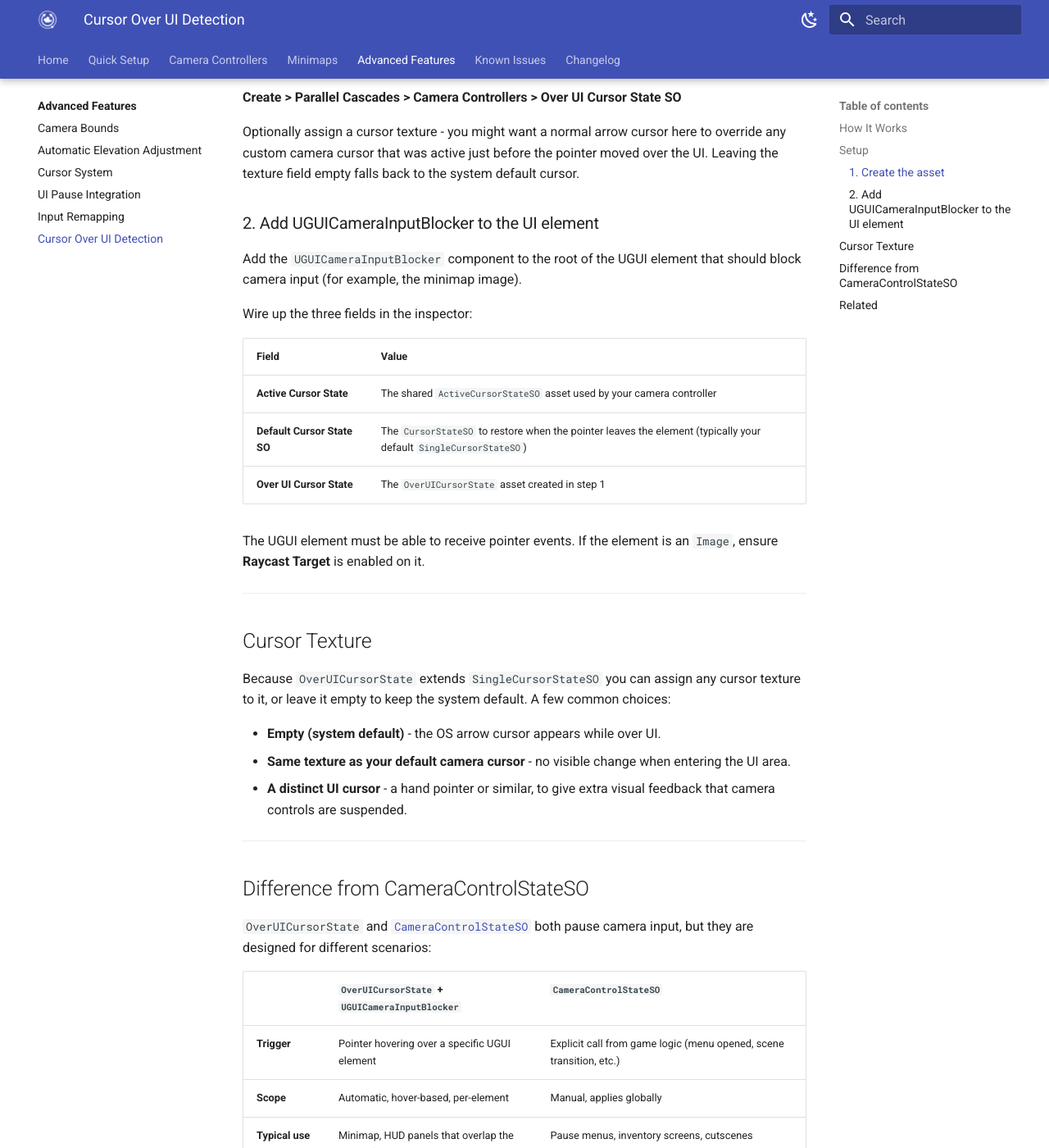
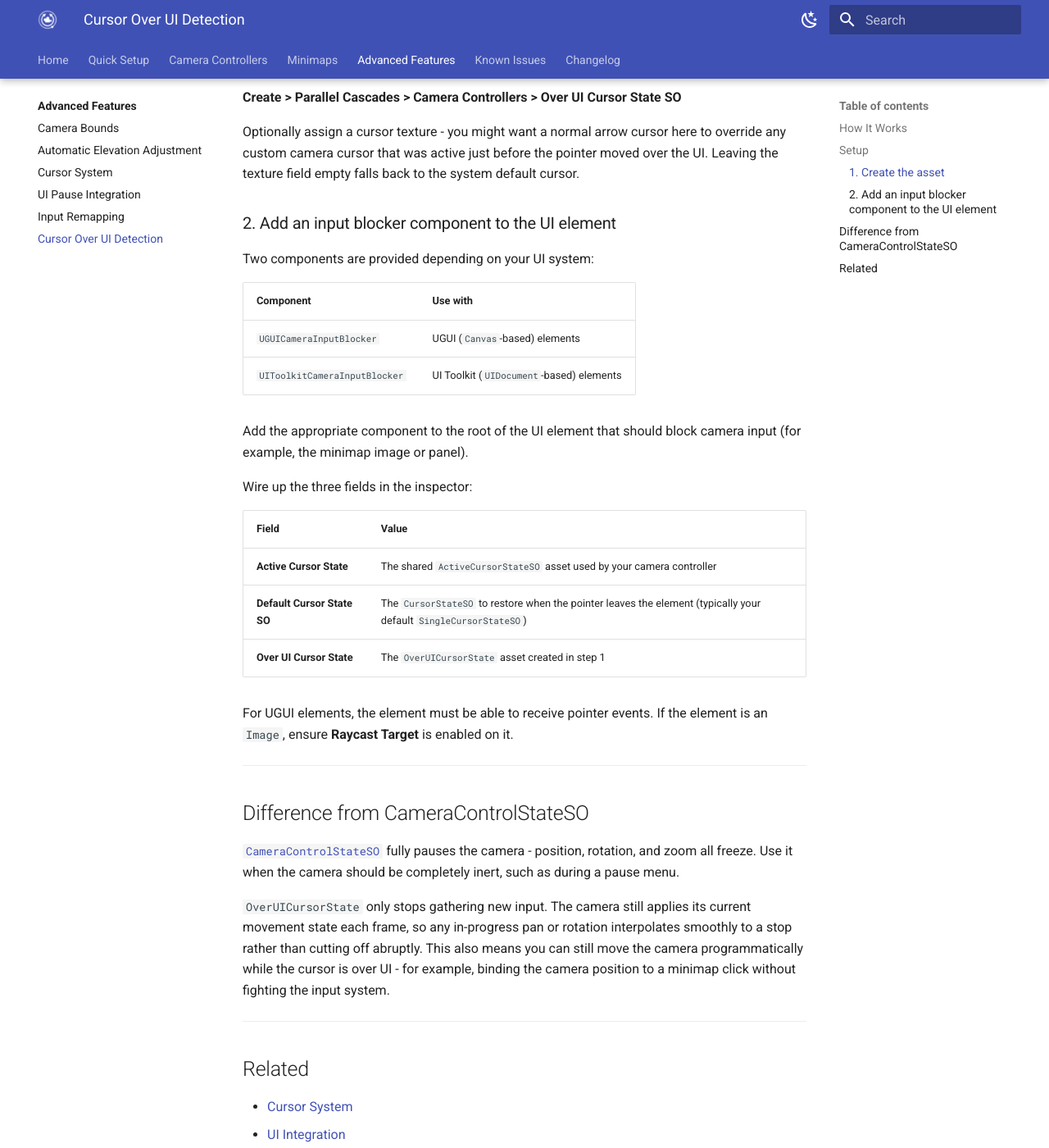
Before and after one commit to Parallel-Cascades/strategy-camera-controllers-docs, an MkDocs documentation site: the page built from docs/advanced/cursor-over-ui-state.md, in a window 1280 px wide and 1400 px high, scrolled down 895 px. Shown: the whole window at 82% size. Built offline with MkDocs 1.6.1 and Material for MkDocs 9.7.7, drawn with Linux system fonts in a browser that asks for light colours; the version menu is left out; some of the changed text lies outside the part shown.

Commit message:
over ui cursor state documentation complete

```diff
--- a/docs/advanced/cursor-over-ui-state.md
+++ b/docs/advanced/cursor-over-ui-state.md
@@ -31,9 +31,16 @@
 
 Optionally assign a cursor texture - you might want a normal arrow cursor here to override any custom camera cursor that was active just before the pointer moved over the UI. Leaving the texture field empty falls back to the system default cursor.
 
-### 2. Add UGUICameraInputBlocker to the UI element
+### 2. Add an input blocker component to the UI element
 
-Add the `UGUICameraInputBlocker` component to the root of the UGUI element that should block camera input (for example, the minimap image).
+Two components are provided depending on your UI system:
+
+| Component | Use with |
+|---|---|
+| `UGUICameraInputBlocker` | UGUI (`Canvas`-based) elements |
+| `UIToolkitCameraInputBlocker` | UI Toolkit (`UIDocument`-based) elements |
+
+Add the appropriate component to the root of the UI element that should block camera input (for example, the minimap image or panel).
 
 Wire up the three fields in the inspector:
 
@@ -43,29 +50,15 @@
 | **Default Cursor State SO** | The `CursorStateSO` to restore when the pointer leaves the element (typically your default `SingleCursorStateSO`) |
 | **Over UI Cursor State** | The `OverUICursorState` asset created in step 1 |
 
-The UGUI element must be able to receive pointer events. If the element is an `Image`, ensure **Raycast Target** is enabled on it.
-
----
-
-## Cursor Texture
-
-Because `OverUICursorState` extends `SingleCursorStateSO` you can assign any cursor texture to it, or leave it empty to keep the system default. A few common choices:
-
-- **Empty (system default)** - the OS arrow cursor appears while over UI.
-- **Same texture as your default camera cursor** - no visible change when entering the UI area.
-- **A distinct UI cursor** - a hand pointer or similar, to give extra visual feedback that camera controls are suspended.
+For UGUI elements, the element must be able to receive pointer events. If the element is an `Image`, ensure **Raycast Target** is enabled on it.
 
 ---
 
 ## Difference from CameraControlStateSO
 
-`OverUICursorState` and [`CameraControlStateSO`](ui-integration.md) both pause camera input, but they are designed for different scenarios:
+[`CameraControlStateSO`](ui-integration.md) fully pauses the camera - position, rotation, and zoom all freeze. Use it when the camera should be completely inert, such as during a pause menu.
 
-| | `OverUICursorState` + `UGUICameraInputBlocker` | `CameraControlStateSO` |
-|---|---|---|
-| **Trigger** | Pointer hovering over a specific UGUI element | Explicit call from game logic (menu opened, scene transition, etc.) |
-| **Scope** | Automatic, hover-based, per-element | Manual, applies globally |
-| **Typical use** | Minimap, HUD panels that overlap the game view | Pause menus, inventory screens, cutscenes |
+`OverUICursorState` only stops gathering new input. The camera still applies its current movement state each frame, so any in-progress pan or rotation interpolates smoothly to a stop rather than cutting off abruptly. This also means you can still move the camera programmatically while the cursor is over UI - for example, binding the camera position to a minimap click without fighting the input system.
 
 ---
 
```
Also changed, not shown: other parts of docs/advanced/cursor-over-ui-state.md (+1 -0 lines), docs/advanced/cursor-system.md (+8 -0 lines).
